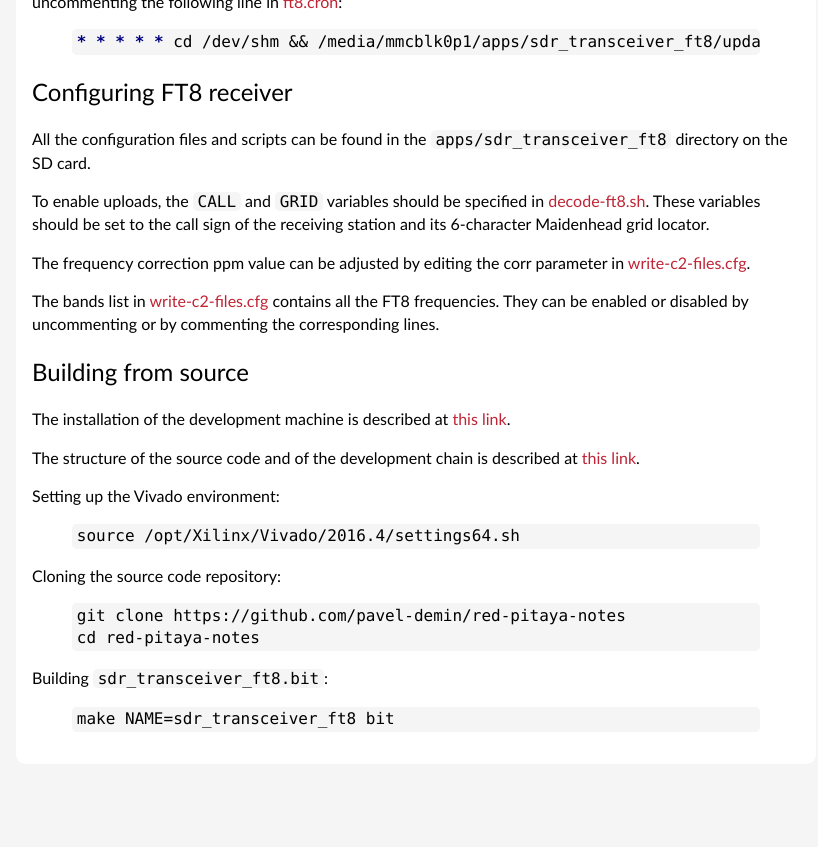
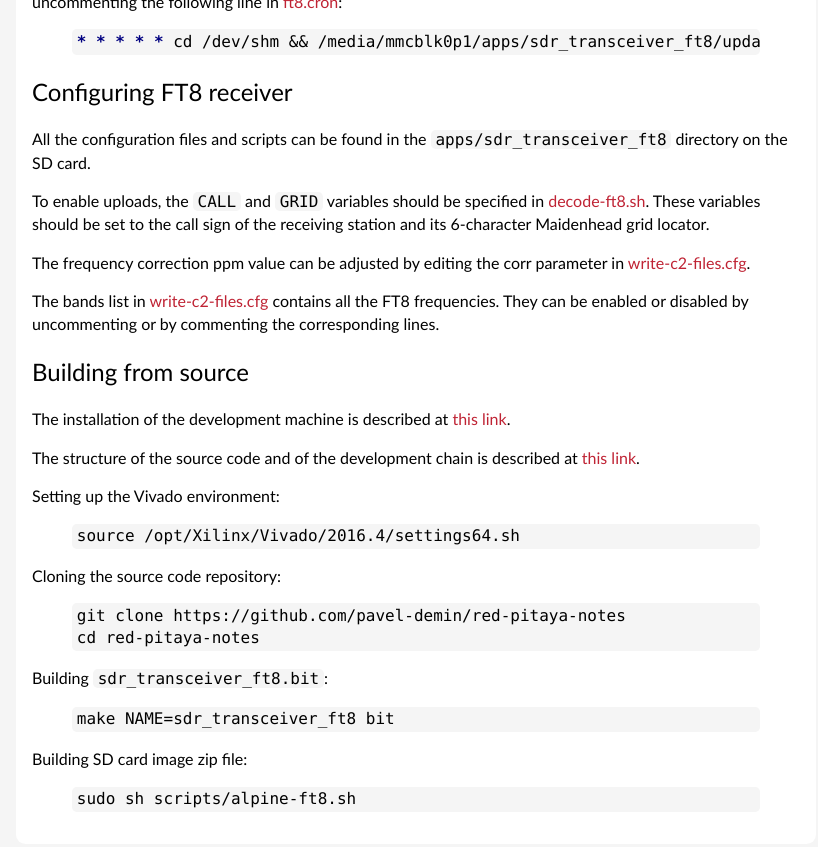
Before and after one commit to pavel-demin/red-pitaya-notes, a Jekyll site: the page built from sdr-transceiver-ft8.md, in a window 1280 px wide and 900 px high, scrolled down 1511 px. Shown: the top 847 px of the window, without its empty margins (224-1042 px from the left). Built offline with Jekyll 4.4.1, drawn with Linux system fonts in a browser that asks for light colours; before the commit the page ends 2331 px from its top, so only the background shows below that.

Commit message:
add command building SD card image to sdr-transceiver-ft8

```diff
--- a/sdr-transceiver-ft8.md
+++ b/sdr-transceiver-ft8.md
@@ -85,3 +85,8 @@ Building `sdr_transceiver_ft8.bit`:
 {% highlight bash %}
 make NAME=sdr_transceiver_ft8 bit
 {% endhighlight %}
+
+Building SD card image zip file:
+{% highlight bash %}
+sudo sh scripts/alpine-ft8.sh
+{% endhighlight %}
```
